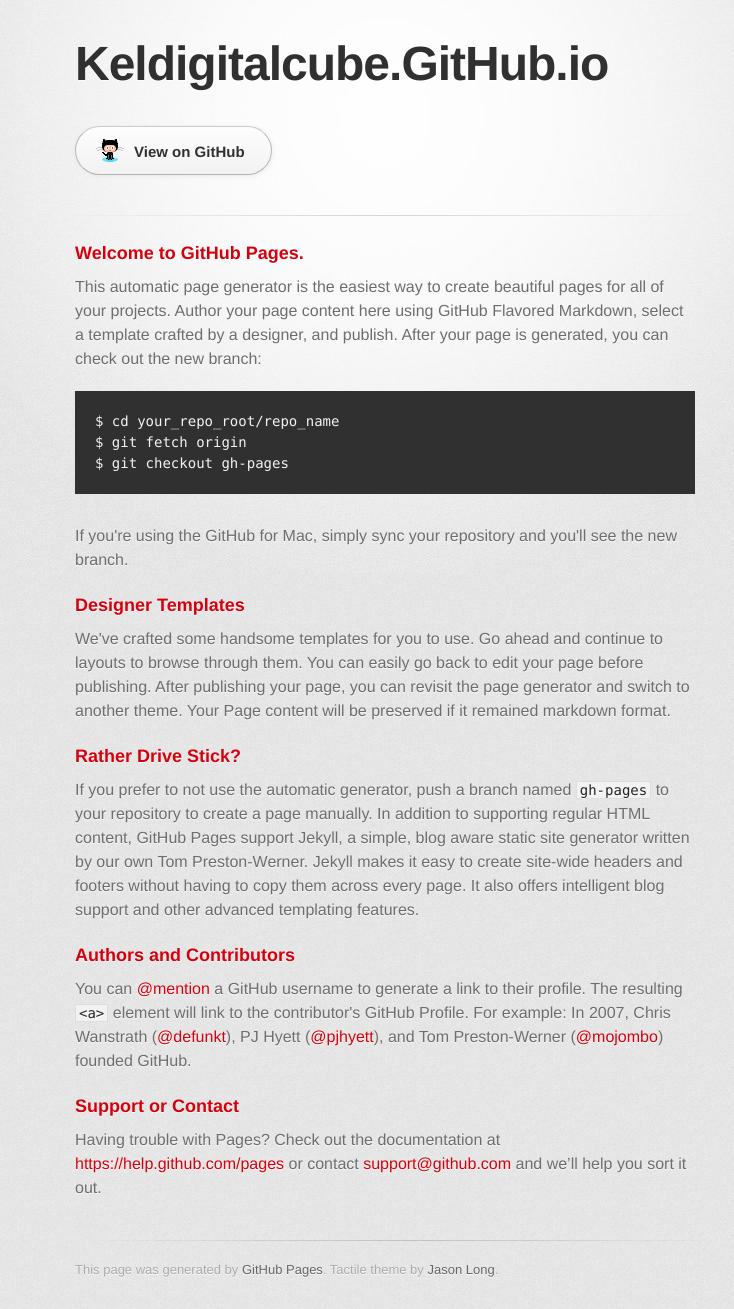
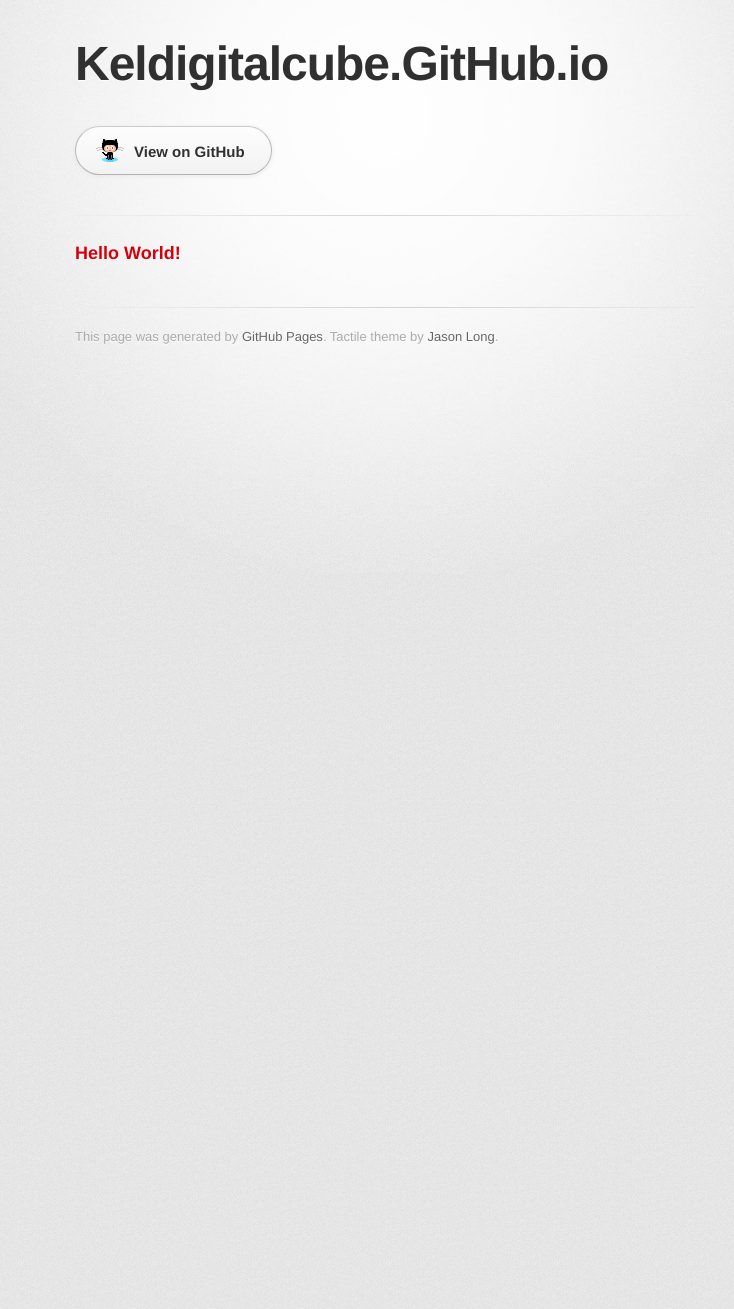
Before and after one commit to keldigitalcube/keldigitalcube.github.io, a Jekyll site: the page index.html, which Jekyll copies as it is, in a window 1280 px wide. Shown: the whole page, without its empty margins (255-989 px from the left). Built offline with Jekyll 4.4.1, drawn with Linux system fonts in a browser that asks for light colours; some web fonts are replaced; after the commit the page ends 900 px from its top, so only the background shows below that.

Commit message:
Replace master branch with page content via GitHub

```diff
--- a/index.html
+++ b/index.html
@@ -30,36 +30,7 @@
 
         <section id="main_content">
           <h3>
-<a id="welcome-to-github-pages" class="anchor" href="#welcome-to-github-pages" aria-hidden="true"><span class="octicon octicon-link"></span></a>Welcome to GitHub Pages.</h3>
-
-<p>This automatic page generator is the easiest way to create beautiful pages for all of your projects. Author your page content here using GitHub Flavored Markdown, select a template crafted by a designer, and publish. After your page is generated, you can check out the new branch:</p>
-
-<pre><code>$ cd your_repo_root/repo_name
-$ git fetch origin
-$ git checkout gh-pages
-</code></pre>
-
-<p>If you're using the GitHub for Mac, simply sync your repository and you'll see the new branch.</p>
-
-<h3>
-<a id="designer-templates" class="anchor" href="#designer-templates" aria-hidden="true"><span class="octicon octicon-link"></span></a>Designer Templates</h3>
-
-<p>We've crafted some handsome templates for you to use. Go ahead and continue to layouts to browse through them. You can easily go back to edit your page before publishing. After publishing your page, you can revisit the page generator and switch to another theme. Your Page content will be preserved if it remained markdown format.</p>
-
-<h3>
-<a id="rather-drive-stick" class="anchor" href="#rather-drive-stick" aria-hidden="true"><span class="octicon octicon-link"></span></a>Rather Drive Stick?</h3>
-
-<p>If you prefer to not use the automatic generator, push a branch named <code>gh-pages</code> to your repository to create a page manually. In addition to supporting regular HTML content, GitHub Pages support Jekyll, a simple, blog aware static site generator written by our own Tom Preston-Werner. Jekyll makes it easy to create site-wide headers and footers without having to copy them across every page. It also offers intelligent blog support and other advanced templating features.</p>
-
-<h3>
-<a id="authors-and-contributors" class="anchor" href="#authors-and-contributors" aria-hidden="true"><span class="octicon octicon-link"></span></a>Authors and Contributors</h3>
-
-<p>You can <a href="https://github.com/blog/821" class="user-mention">@mention</a> a GitHub username to generate a link to their profile. The resulting <code>&lt;a&gt;</code> element will link to the contributor's GitHub Profile. For example: In 2007, Chris Wanstrath (<a href="https://github.com/defunkt" class="user-mention">@defunkt</a>), PJ Hyett (<a href="https://github.com/pjhyett" class="user-mention">@pjhyett</a>), and Tom Preston-Werner (<a href="https://github.com/mojombo" class="user-mention">@mojombo</a>) founded GitHub.</p>
-
-<h3>
-<a id="support-or-contact" class="anchor" href="#support-or-contact" aria-hidden="true"><span class="octicon octicon-link"></span></a>Support or Contact</h3>
-
-<p>Having trouble with Pages? Check out the documentation at <a href="https://help.github.com/pages">https://help.github.com/pages</a> or contact <a href="mailto:support@github.com">support@github.com</a> and we’ll help you sort it out.</p>
+<a id="hello-world" class="anchor" href="#hello-world" aria-hidden="true"><span class="octicon octicon-link"></span></a>Hello World!</h3>
         </section>
 
         <footer>
```
Also changed, not shown: params.json (+1 -1 lines).
